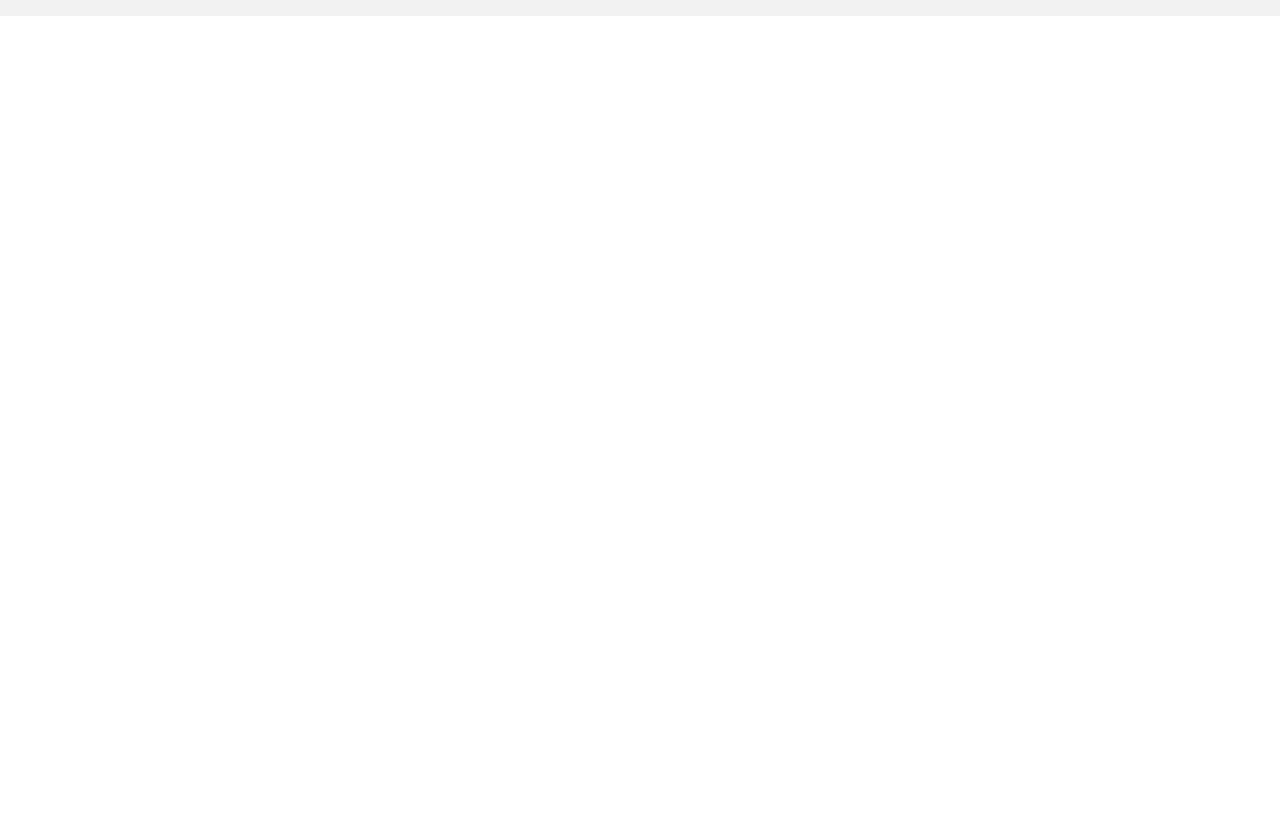
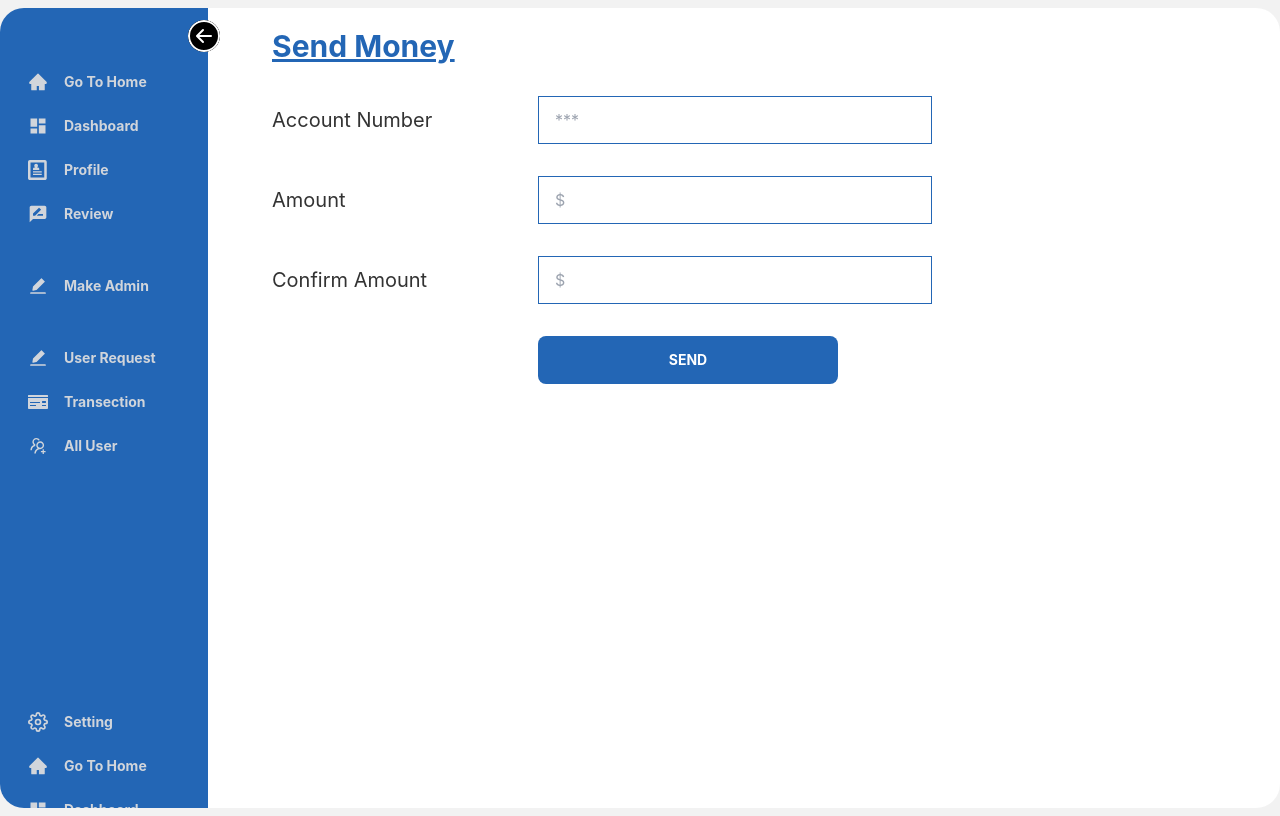
Before and after one commit to azizurrahman-zero/digimoney-bank_client-side, a React (Create React App) app: page /dashboard/sendmoney in a window 1280 px wide. Before the commit this address had no page. Built offline with nearby package versions, Linux system fonts and the light colour scheme.

Commit message:
delete user done

```diff
--- a/src/App.js
+++ b/src/App.js
@@ -19,6 +19,7 @@ import Team from "./pages/Company/Team";
 
 import UserRequest from "./pages/Dashboard/Maneger/UserRequest";
 import AllUsers from "./pages/Dashboard/AllUsers";
+import SendMoney from "./pages/Dashboard/SendMoney";
 
 function App() {
   const { pathname } = useLocation();
@@ -49,6 +50,7 @@ function App() {
           <Route path="profile" element={<Profile />} />
           <Route path="user-request" element={<UserRequest />} />
           <Route path="allusers" element={<AllUsers />} />
+          <Route path="sendmoney" element={<SendMoney />} />
           <Route path="review" element={<Review />} />
         </Route>
       </Routes>
--- a/src/pages/Dashboard/Dashboard.js
+++ b/src/pages/Dashboard/Dashboard.js
@@ -30,8 +30,10 @@ const Dashboard = () => {
     { title: "Dashboard", path: "/dashboard", src: <MdDashboard className='w-5 h-5' /> },
     { title: "Profile", path: "/dashboard/profile", src: <ImProfile className='w-5 h-5' /> },
     { title: "Review", path: "/dashboard/review", src: <MdRateReview className='w-5 h-5' /> },
+    { title: "Send Money", path: "/dashboard/sendmoney", src: <FaMoneyCheck className='w-5 h-5' /> },
     { title: "Make Admin", path: "/", src: <AiFillEdit className='w-5 h-5' />, gap: true },
     { title: "Transection", path: "/", src: <FaMoneyCheck className='w-5 h-5' /> },
+
     // { title: "All User", path: "/dashboard/allusers", src: <AiOutlineUsergroupAdd className='w-5 h-5' /> },
     { title: "Setting", path: "/", src: <FiSettings className='w-5 h-5' />, setting: true },
   ]
--- a/src/pages/Dashboard/Maneger/CheckInformation.js
+++ b/src/pages/Dashboard/Maneger/CheckInformation.js
@@ -1,6 +1,6 @@
-import React from "react";
+import React, { useState } from "react";
 
-const CheckInformation = ({ information }) => {
+const CheckInformation = ({ information, users, setUsers }) => {
   const {
     _id,
     displayName,
@@ -14,6 +14,7 @@ const CheckInformation = ({ information }) => {
   } = information;
 
   const approved = (id, { information }) => {
+
     fetch('http://localhost:4000/approvedUsers', {
       method: 'POST',
       headers: {
@@ -29,17 +30,17 @@ const CheckInformation = ({ information }) => {
 
 
     // delete task
-    // const url = `http://localhost:4000/users${id}`;
-    // fetch(url, {
-    //   method: 'DELETE'
-    // })
-    //   .then(res => res.json())
-    //   .then(data => {
-    //     if (data.deletedCount > 0) {
-    //       const remaining = tasks.filter(todo => todo._id !== id)
-    //       setTask(remaining);
-    //     }
-    //   })
+    const url = `http://localhost:4000/users/${id}`;
+    fetch(url, {
+      method: 'DELETE'
+    })
+      .then(res => res.json())
+      .then(data => {
+        if (data.deletedCount > 0) {
+          const remaining = users.filter(user => user._id !== id)
+          setUsers(remaining);
+        }
+      })
 
 
   }
--- a/src/pages/Dashboard/Maneger/UserRequest.js
+++ b/src/pages/Dashboard/Maneger/UserRequest.js
@@ -44,6 +44,8 @@ const UserRequest = () => {
         </table>
         {information && <CheckInformation
           information={information}
+          users={users}
+          setUsers={setUsers}
 
 
         />}
--- /dev/null
+++ b/src/pages/Dashboard/SendMoney.js
@@ -0,0 +1,46 @@
+import React from 'react';
+
+const SendMoney = () => {
+    return (
+        <div>
+            <h1 className="text-[#2366B5] text-3xl font-bold mb-5 underline">
+                Send Money
+            </h1>
+            <form action="">
+                <div className="flex items-center gap-x-4 mt-8">
+                    <label className="w-[250px] text-xl">Account Number</label>
+                    <input
+                        className="input input-primary border-[#2366B5] rounded-none pr-32 focus:outline-none"
+                        type="text"
+                        placeholder="***"
+                    />
+                </div>
+                <div className="flex items-center gap-x-4 mt-8">
+                    <label className="w-[250px] text-xl">Amount </label>
+                    <input
+                        className="input input-primary border-[#2366B5] rounded-none pr-32 focus:outline-none"
+                        type="text"
+                        placeholder="$"
+                    />
+                </div>
+                <div className="flex items-center gap-x-4 mt-8">
+                    <label className="w-[250px] text-xl">Confirm Amount </label>
+                    <input
+                        className="input input-primary border-[#2366B5] rounded-none pr-32 focus:outline-none"
+                        type="text"
+                        placeholder="$"
+                    />
+                </div>
+                <div className="flex items-center gap-x-4 mt-8">
+                    <label className="w-[250px] text-xl"> </label>
+
+                    <button className="btn btn-primary w-[300px] bg-[#2366B5] border-none text-white font-bold  hover:bg-[#2366B5] block ">
+                        Send
+                    </button>
+                </div>
+            </form>
+        </div>
+    );
+};
+
+export default SendMoney;
```
Lines whose indentation alone changed are shown as unchanged.
